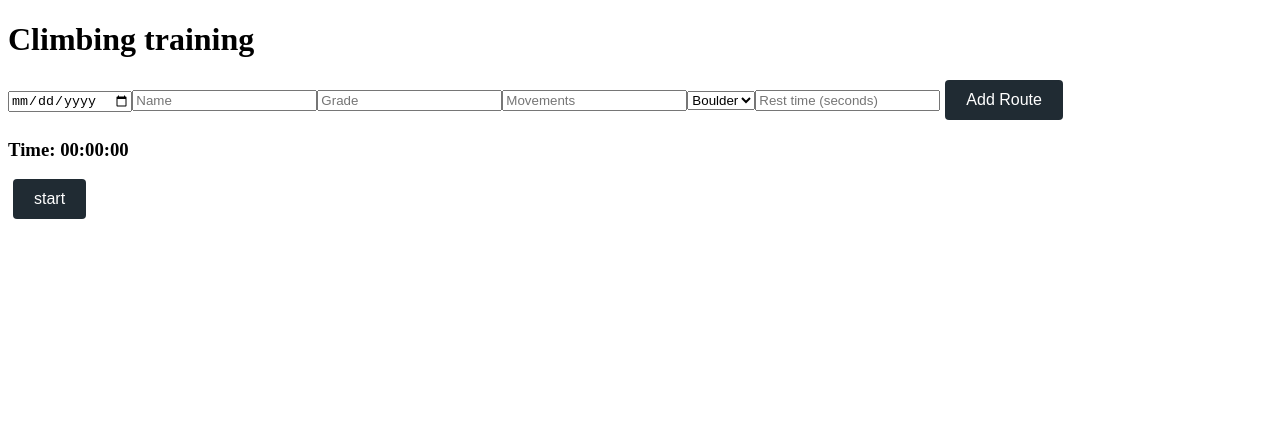
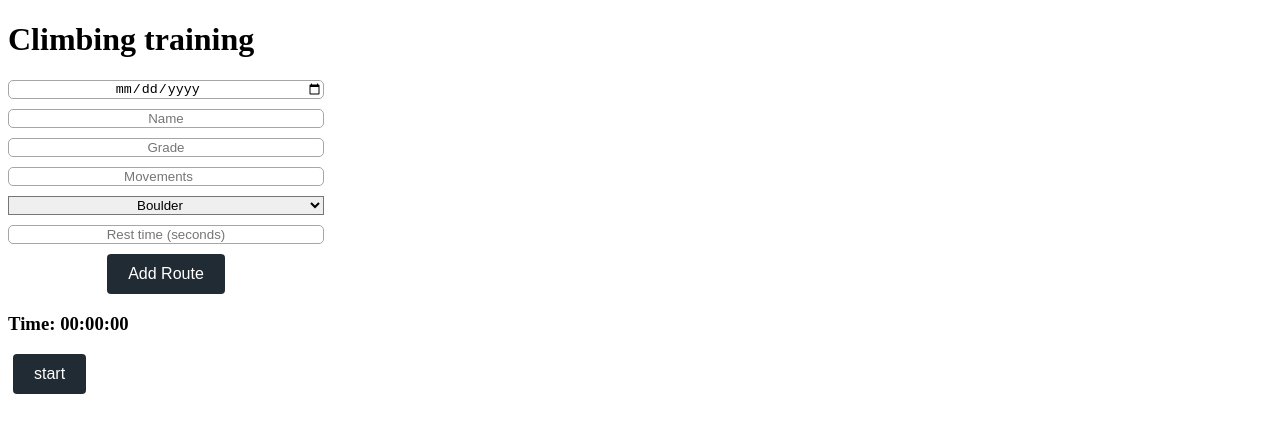
Before and after one commit to Zplaninic/ClimbingTrainingApp, a React (Create React App) app: page /climbing in a window 1280 px wide. Shown: the top 432 px of the page. Built offline with nearby package versions, Linux system fonts and the light colour scheme.

Commit message:
implement style components

```diff
--- a/src/components/ClimbingTrainingForm.js
+++ b/src/components/ClimbingTrainingForm.js
@@ -2,7 +2,7 @@
 /* eslint-disable class-methods-use-this */
 import React from 'react';
 import Button from '../css/elements/Button'
-
+import { Form, Input, Select} from '../css/elements/FormInput';
 
 
 class ClimbingTrainingForm extends React.Component {
@@ -34,18 +34,22 @@ class ClimbingTrainingForm extends React.Component {
 
     render() {
     	return (
-    		<form className="route-edit" onSubmit={this.createRoute}>
-				<input name="date" ref={this.dateRef} type="date" />
-    			<input name="name" ref={this.nameRef} type="text" placeholder="Name"/>
-    			<input name="grade" ref={this.gradeRef} type="text" placeholder="Grade"/>
-    			<input name="movements" ref={this.movementsRef} type="number" placeholder="Movements"/>
-    			<select name="type" ref={this.typeRef}>
-    				<option value="boulder">Boulder</option>
-    				<option value="route">Route</option>
-    			</select>
-    			<input name="rest" ref={this.restTimeRef} type="text" placeholder="Rest time (seconds)"/>
-    			<Button type="submit">Add Route</Button>
-    		</form>
+			<React.Fragment>
+				<Form className="date-picker">
+					<Input name="date" type="date" ref={this.dateRef} onChange={this.createDate}/>
+				</Form>
+				<Form className="route-edit" onSubmit={this.createRoute}>
+					<Input name="name" ref={this.nameRef} type="text" placeholder="Name"/>
+					<Input name="grade" ref={this.gradeRef} type="text" placeholder="Grade"/>
+					<Input name="movements" ref={this.movementsRef} type="number" placeholder="Movements"/>
+					<Select name="type" ref={this.typeRef}>
+						<option value="boulder">Boulder</option>
+						<option value="route">Route</option>
+					</Select>
+					<Input name="rest" ref={this.restTimeRef} type="text" placeholder="Rest time (seconds)"/>
+					<Button type="submit">Add Route</Button>
+				</Form>
+			</React.Fragment>
     	);
     }
 }
```
